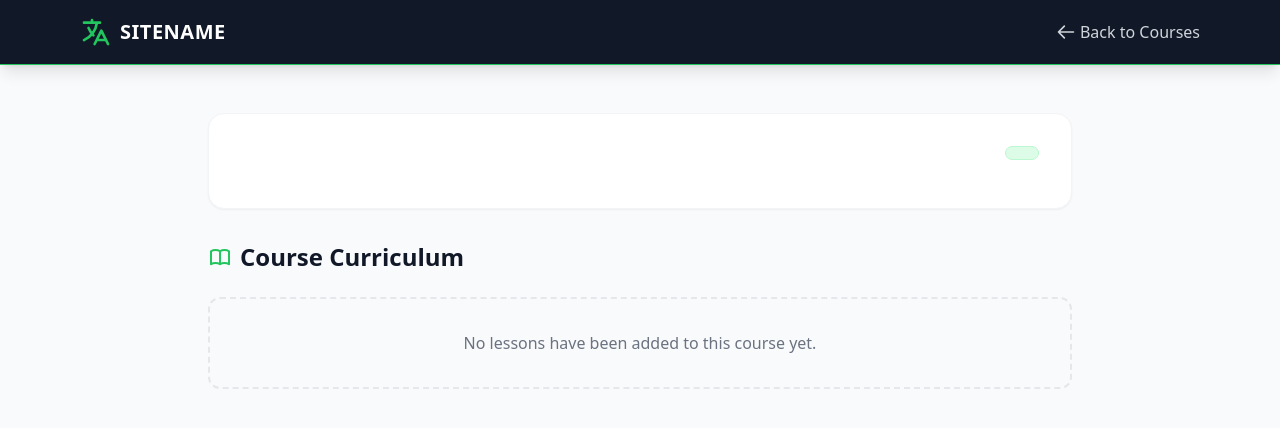
After one commit to hslt0/course-work-3, a PHP site: template App/Views/Courses/show.php in a window 1280 px wide. The commit adds this page. Shown: the top 428 px of the page. Run offline with PHP 8.4, Linux system fonts and the light colour scheme; the template is opened without the code that fills it, so the values that code supplies are empty; some libraries are stand-ins or nearby versions.

Commit message:
New design, lessons

```diff
--- a/App/Core/Database.php
+++ b/App/Core/Database.php
@@ -44,4 +44,9 @@ class Database
     {
         return $this->handler->query($sql);
     }
+
+    public function prepare(string $sql): PDOStatement
+    {
+        return $this->handler->prepare($sql);
+    }
 }
--- /dev/null
+++ b/App/Views/Courses/show.php
@@ -0,0 +1,99 @@
+<!DOCTYPE html>
+<html lang="en">
+<head>
+    <meta charset="UTF-8">
+    <meta name="viewport" content="width=device-width, initial-scale=1.0">
+    <title><?= htmlspecialchars($title, ENT_QUOTES, 'UTF-8') ?> | <?= SITENAME ?></title>
+    <!-- Tailwind CSS CDN -->
+    <script src="https://cdn.tailwindcss.com"></script>
+</head>
+<body class="bg-gray-50 font-sans text-gray-800 antialiased">
+
+    <!-- Navigation -->
+    <nav class="bg-gray-900 shadow-lg border-b border-green-500">
+        <div class="max-w-6xl mx-auto px-4">
+            <div class="flex justify-between items-center h-16">
+                <a href="<?= URLROOT ?>" class="flex items-center">
+                    <svg class="w-8 h-8 text-green-500 mr-2" fill="none" stroke="currentColor" viewBox="0 0 24 24" xmlns="http://www.w3.org/2000/svg"><path stroke-linecap="round" stroke-linejoin="round" stroke-width="2" d="M3 5h12M9 3v2m1.048 9.5A18.022 18.022 0 016.412 9m6.088 9h7M11 21l5-10 5 10M12.751 5C11.783 10.77 8.07 15.61 3 18.129"></path></svg>
+                    <span class="font-bold text-white text-xl tracking-wide"><?= SITENAME ?></span>
+                </a>
+                <a href="<?= URLROOT ?>" class="text-gray-300 hover:text-white flex items-center transition-colors">
+                    <svg class="w-5 h-5 mr-1" fill="none" stroke="currentColor" viewBox="0 0 24 24" xmlns="http://www.w3.org/2000/svg"><path stroke-linecap="round" stroke-linejoin="round" stroke-width="2" d="M10 19l-7-7m0 0l7-7m-7 7h18"></path></svg>
+                    Back to Courses
+                </a>
+            </div>
+        </div>
+    </nav>
+
+    <div class="max-w-4xl mx-auto px-4 mt-12 mb-16">
+
+        <!-- Course Header -->
+        <div class="bg-white rounded-2xl shadow-sm border border-gray-100 overflow-hidden mb-8">
+            <?php if (!empty($course->preview_image)): ?>
+                <div class="h-64 w-full bg-gray-200">
+                    <img src="<?= htmlspecialchars($course->preview_image, ENT_QUOTES, 'UTF-8') ?>" alt="Course Image" class="w-full h-full object-cover">
+                </div>
+            <?php endif; ?>
+            <div class="p-8">
+                <div class="flex items-center justify-between mb-4">
+                    <h1 class="text-3xl font-bold text-gray-900"><?= htmlspecialchars($course->name, ENT_QUOTES, 'UTF-8') ?></h1>
+                    <span class="bg-green-100 text-green-800 text-sm font-bold px-4 py-1.5 rounded-full border border-green-200">
+                        <?= htmlspecialchars($course->language, ENT_QUOTES, 'UTF-8') ?>
+                    </span>
+                </div>
+                <p class="text-lg text-gray-600 leading-relaxed"><?= htmlspecialchars($course->description, ENT_QUOTES, 'UTF-8') ?></p>
+            </div>
+        </div>
+
+        <!-- Lessons Section -->
+        <h2 class="text-2xl font-bold text-gray-900 mb-6 flex items-center">
+            <svg class="w-6 h-6 mr-2 text-green-500" fill="none" stroke="currentColor" viewBox="0 0 24 24" xmlns="http://www.w3.org/2000/svg"><path stroke-linecap="round" stroke-linejoin="round" stroke-width="2" d="M12 6.253v13m0-13C10.832 5.477 9.246 5 7.5 5S4.168 5.477 3 6.253v13C4.168 18.477 5.754 18 7.5 18s3.332.477 4.5 1.253m0-13C13.168 5.477 14.754 5 16.5 5c1.747 0 3.332.477 4.5 1.253v13C19.832 18.477 18.247 18 16.5 18c-1.746 0-3.332.477-4.5 1.253"></path></svg>
+            Course Curriculum
+        </h2>
+
+        <?php if (empty($lessons)): ?>
+            <div class="bg-gray-50 border-2 border-dashed border-gray-200 rounded-xl p-8 text-center">
+                <p class="text-gray-500">No lessons have been added to this course yet.</p>
+            </div>
+        <?php else: ?>
+            <div class="space-y-4">
+                <?php foreach ($lessons as $index => $lesson): ?>
+                    <div class="bg-white border border-gray-200 rounded-xl p-5 hover:shadow-md transition-shadow duration-200 flex items-center justify-between group cursor-pointer">
+                        <div class="flex items-center space-x-4">
+                            <!-- Icon based on lesson type -->
+                            <div class="flex-shrink-0 w-12 h-12 rounded-full flex items-center justify-center bg-gray-50 group-hover:bg-green-50 transition-colors">
+                                <?php if ($lesson->type === 'pdf'): ?>
+                                    <svg class="w-6 h-6 text-red-500" fill="none" stroke="currentColor" viewBox="0 0 24 24" xmlns="http://www.w3.org/2000/svg"><path stroke-linecap="round" stroke-linejoin="round" stroke-width="2" d="M7 21h10a2 2 0 002-2V9.414a1 1 0 00-.293-.707l-5.414-5.414A1 1 0 0012.586 3H7a2 2 0 00-2 2v14a2 2 0 002 2z"></path></svg>
+                                <?php elseif ($lesson->type === 'video'): ?>
+                                    <svg class="w-6 h-6 text-blue-500" fill="none" stroke="currentColor" viewBox="0 0 24 24" xmlns="http://www.w3.org/2000/svg"><path stroke-linecap="round" stroke-linejoin="round" stroke-width="2" d="M14.752 11.168l-3.197-2.132A1 1 0 0010 9.87v4.263a1 1 0 001.555.832l3.197-2.132a1 1 0 000-1.664z"></path><path stroke-linecap="round" stroke-linejoin="round" stroke-width="2" d="M21 12a9 9 0 11-18 0 9 9 0 0118 0z"></path></svg>
+                                <?php elseif ($lesson->type === 'pptx' || $lesson->type === 'ppt'): ?>
+                                    <svg class="w-6 h-6 text-orange-500" fill="none" stroke="currentColor" viewBox="0 0 24 24" xmlns="http://www.w3.org/2000/svg"><path stroke-linecap="round" stroke-linejoin="round" stroke-width="2" d="M19 11H5m14 0a2 2 0 012 2v6a2 2 0 01-2 2H5a2 2 0 01-2-2v-6a2 2 0 012-2m14 0V9a2 2 0 00-2-2M5 11V9a2 2 0 012-2m0 0V5a2 2 0 012-2h6a2 2 0 012 2v2M7 7h10"></path></svg>
+                                <?php elseif ($lesson->type === 'markdown'): ?>
+                                    <svg class="w-6 h-6 text-gray-700" fill="none" stroke="currentColor" viewBox="0 0 24 24" xmlns="http://www.w3.org/2000/svg"><path stroke-linecap="round" stroke-linejoin="round" stroke-width="2" d="M9 12h6m-6 4h6m2 5H7a2 2 0 01-2-2V5a2 2 0 012-2h5.586a1 1 0 01.707.293l5.414 5.414a1 1 0 01.293.707V19a2 2 0 01-2 2z"></path></svg>
+                                <?php else: ?>
+                                    <svg class="w-6 h-6 text-gray-400" fill="none" stroke="currentColor" viewBox="0 0 24 24" xmlns="http://www.w3.org/2000/svg"><path stroke-linecap="round" stroke-linejoin="round" stroke-width="2" d="M13 16h-1v-4h-1m1-4h.01M21 12a9 9 0 11-18 0 9 9 0 0118 0z"></path></svg>
+                                <?php endif; ?>
+                            </div>
+
+                            <div>
+                                <h3 class="text-lg font-semibold text-gray-900 group-hover:text-green-600 transition-colors">
+                                    <span class="text-gray-400 text-sm font-normal mr-2"><?= str_pad($index + 1, 2, '0', STR_PAD_LEFT) ?>.</span>
+                                    <?= htmlspecialchars($lesson->title, ENT_QUOTES, 'UTF-8') ?>
+                                </h3>
+                                <p class="text-sm text-gray-500 uppercase tracking-wide mt-1 font-medium"><?= htmlspecialchars($lesson->type, ENT_QUOTES, 'UTF-8') ?></p>
+                            </div>
+                        </div>
+
+                        <div>
+                            <button class="bg-gray-100 hover:bg-green-500 text-gray-600 hover:text-white px-4 py-2 rounded-lg font-medium transition-colors border border-transparent hover:border-green-600 text-sm flex items-center">
+                                View Lesson
+                            </button>
+                        </div>
+                    </div>
+                <?php endforeach; ?>
+            </div>
+        <?php endif; ?>
+
+    </div>
+</body>
+</html>
```
Also changed, not shown: App/Controllers/CoursesController.php (+21 -0 lines), App/Models/Course.php (+13 -2 lines), App/Models/Lesson.php (added, +31 -0 lines), App/Views/Courses/index.php (+80 -16 lines), App/Views/errors/404.php (added, +17 -0 lines).
